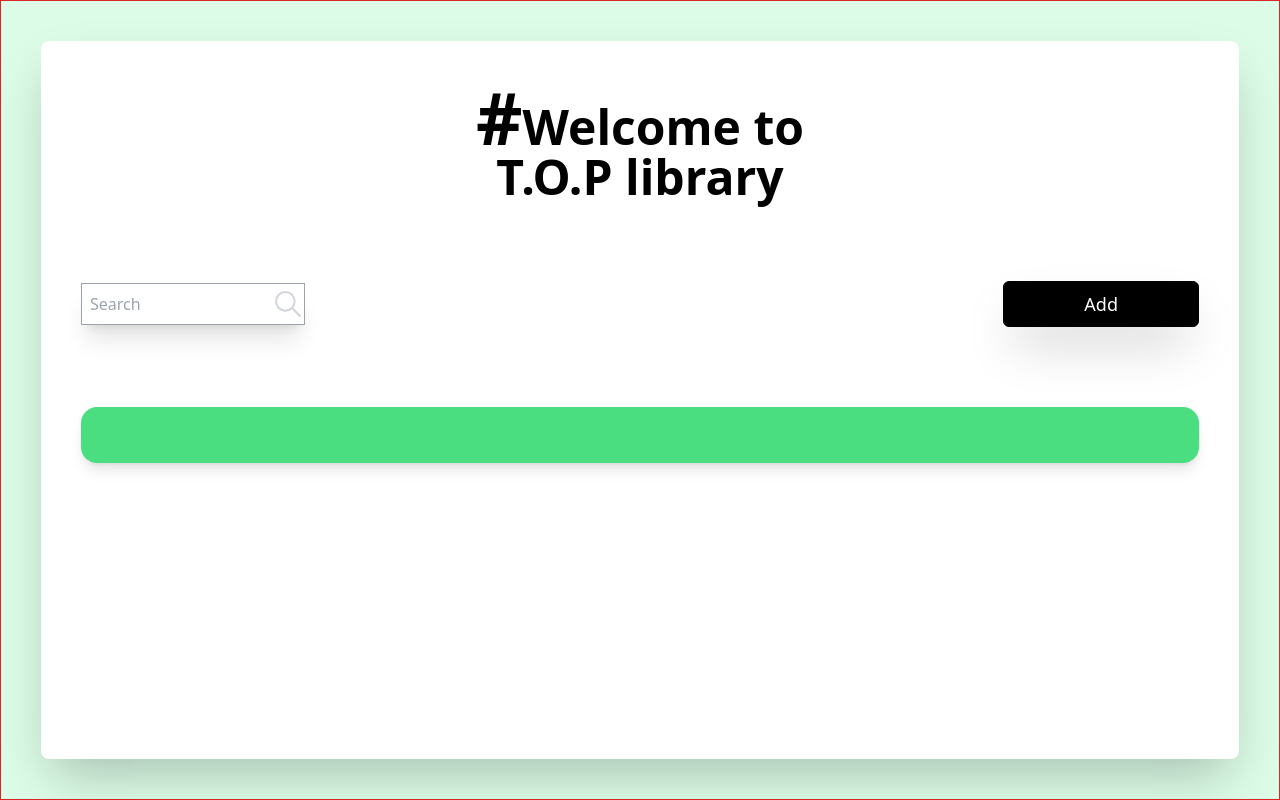
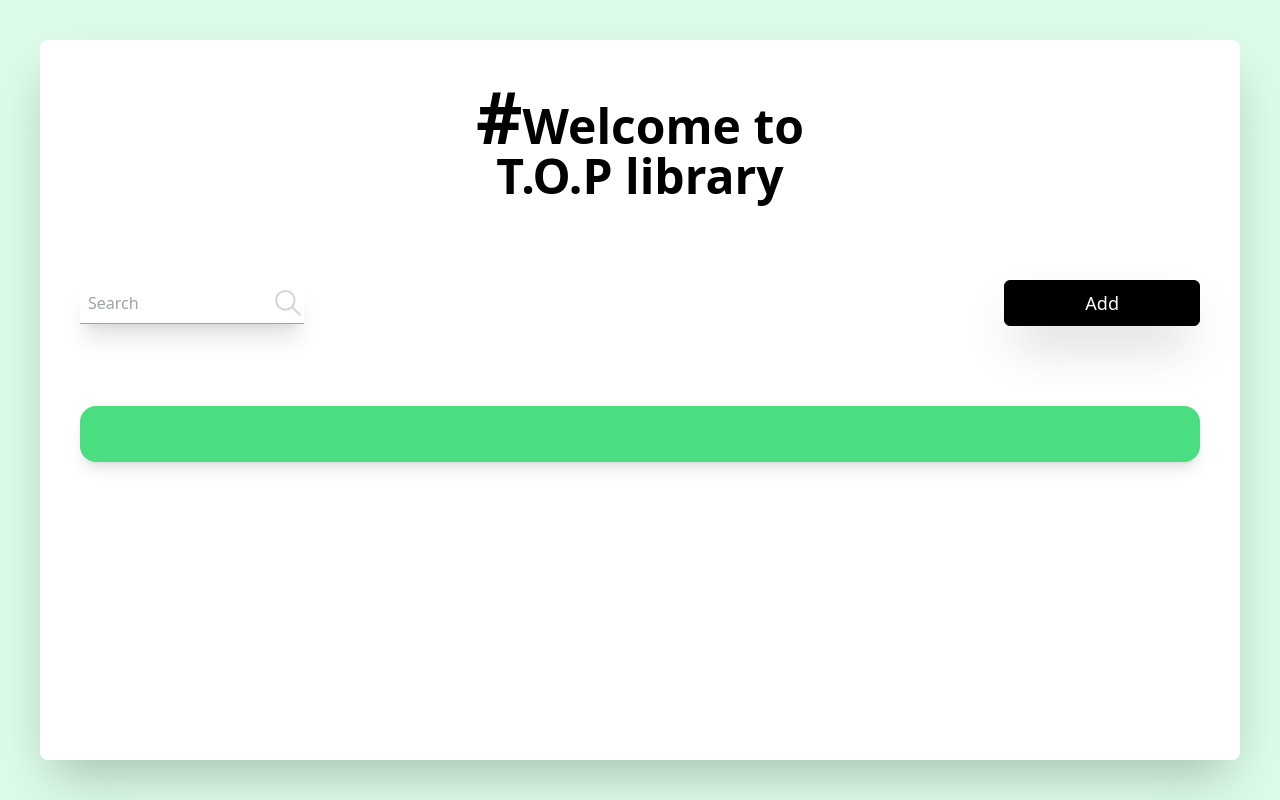
Before and after one commit to Nton23/TOP-library, a website: page index.html in a window 1280 px wide. Drawn offline with Linux system fonts and the light colour scheme.

Commit message:
Remove red border

```diff
--- a/index.html
+++ b/index.html
@@ -11,7 +11,7 @@
 
 <body>
     <!--Global Container-->
-    <main class="relative bg-green-100 flex justify-center min-h-screen border border-red-600" id="main">
+    <main class="relative bg-green-100 flex justify-center min-h-screen" id="main">
         <!--Card Container-->
         <div class="bg-white space-y-10 p-5 my-5 shadow-2xl rounded-lg w-3/4 lg:p-10 lg:space-y-20 lg:w-[95%] lg:m-10">
             <!--Title Container-->
@@ -25,8 +25,7 @@
             <div
                 class="flex flex-col items-center justify-center space-y-10 lg:space-y-0 lg:flex-row lg:justify-between">
                 <!--Search input container-->
-                <div
-                    class="flex font-thin justify-center lg:w-[20%] lg:border-b lg:border-gray-400 lg:shadow-xl border border-red-600">
+                <div class="flex font-thin justify-center lg:w-[20%] lg:border-b lg:border-gray-400 lg:shadow-xl">
                     <input type="text"
                         class="border border-gray-500 w-3/4 p-2 placeholder:font-thin focus:outline-none lg:border-none lg:w-full"
                         placeholder="Search">
```
